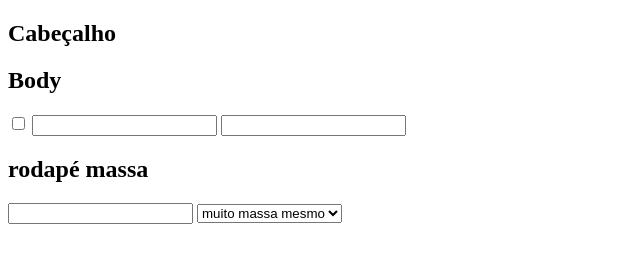
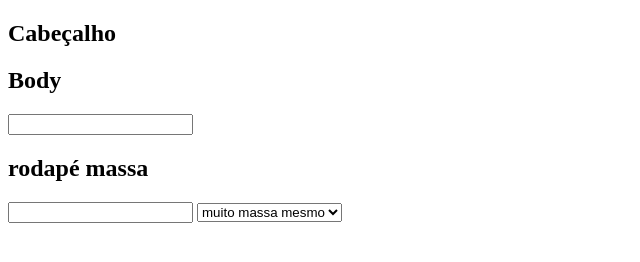
Before and after one commit to Carolmassa123/Aula01-Git, a plain HTML site: page index.html in a window 1280 px wide. Shown: the whole page, without its empty margins (0-640 px from the left). Drawn offline with Linux system fonts and the light colour scheme.

Commit message:
correção

```diff
--- a/index.html
+++ b/index.html
@@ -19,18 +19,16 @@
     </section>
 
     <section>
-        <div>
-            <form action="">
-                <input type="checkbox" name="" id="">
-                <input type="email" name="" id="">
-                <input type="password" name="" id="">
-            </form>
-        </div>
+        <form action="">
+            <label for=""></label>
+            <input type="text">
+        </form>
     </section>
 
     <section>
         <div>
             <h1>rodapé massa</h1>
+            <label for=""></label>
             <input type="text">
             <select name="" id="">
                 <option value="">muito massa mesmo</option>
```
